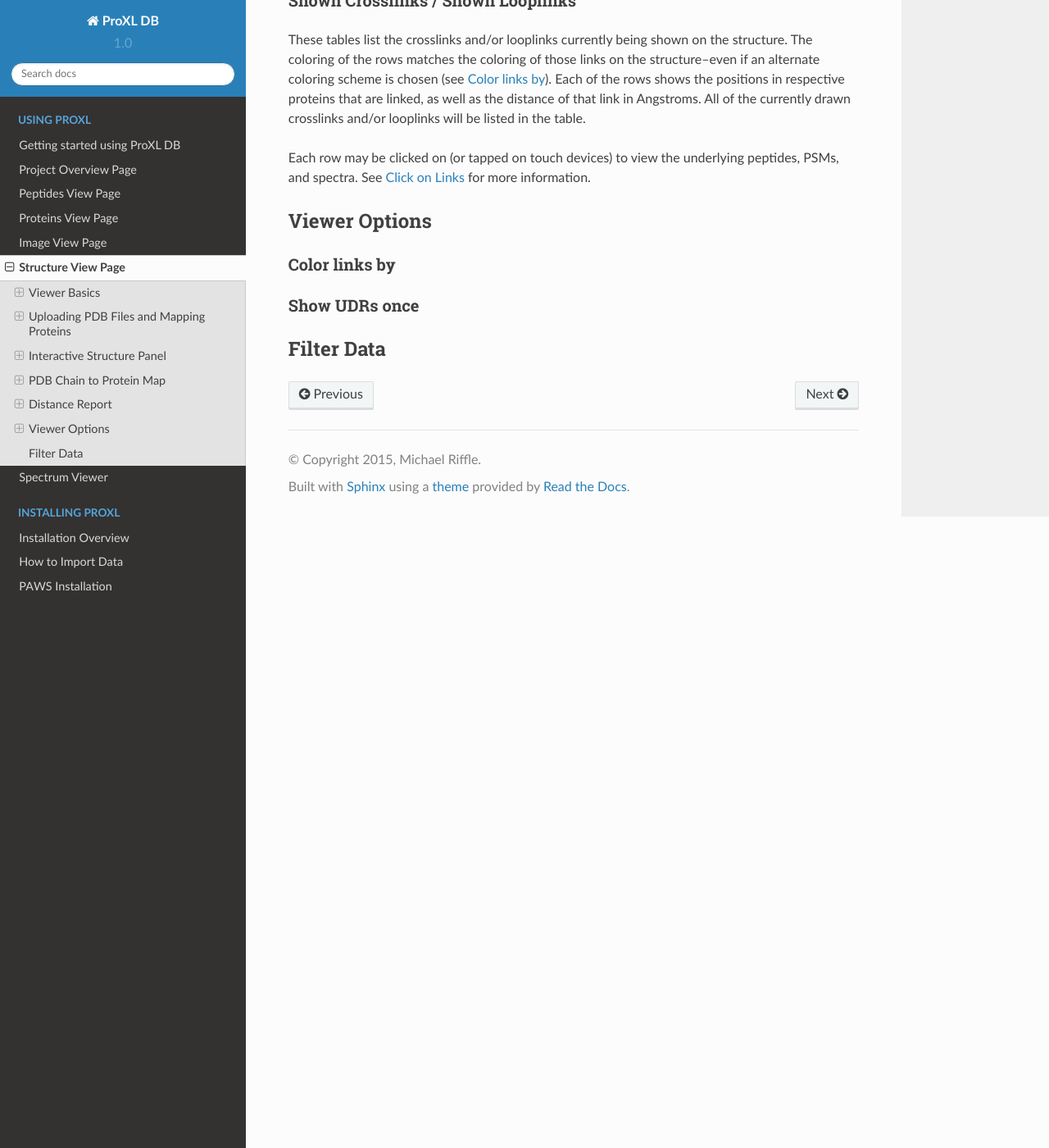
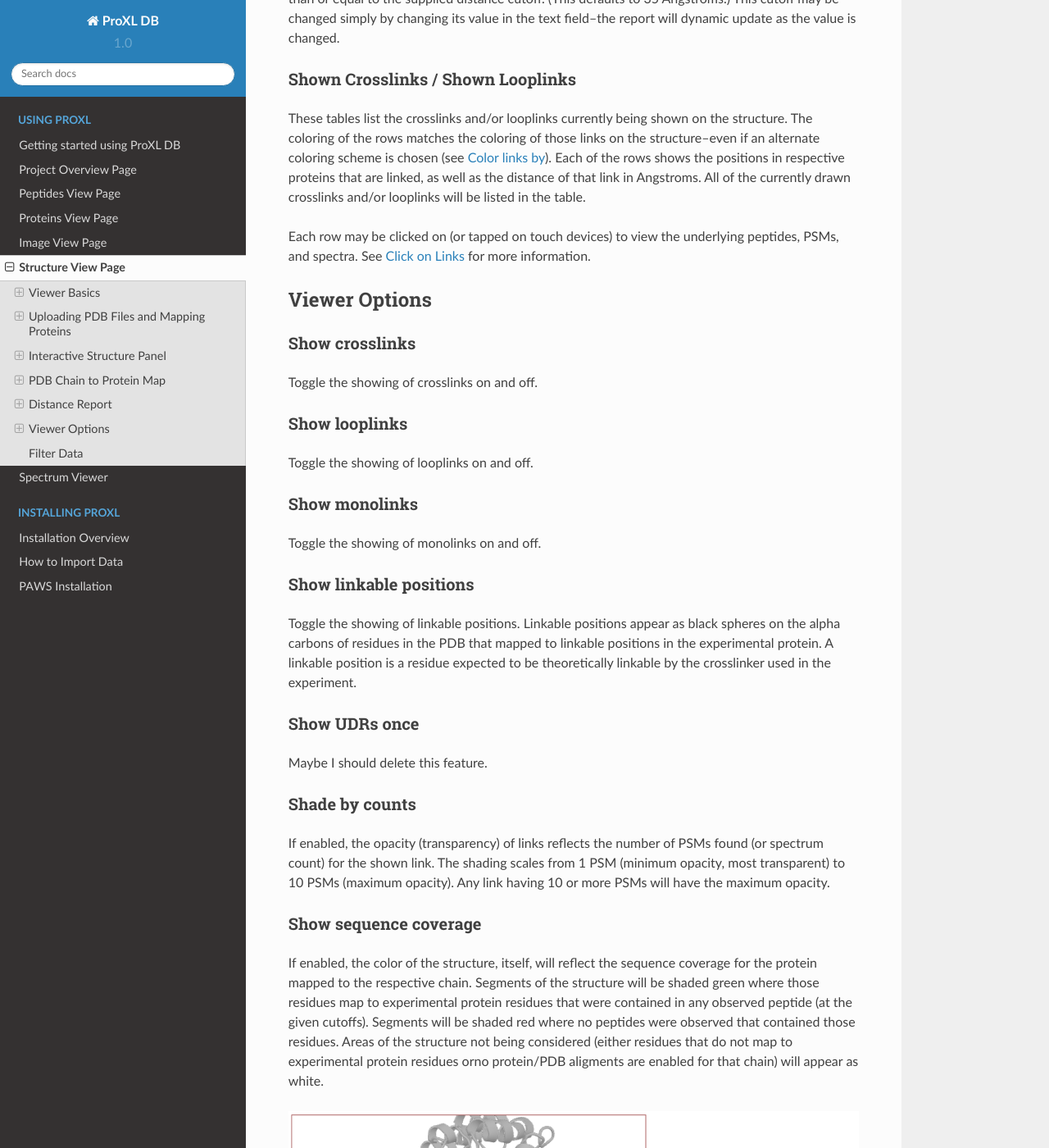
Before and after one commit to yeastrc/proxl-web-app, a Sphinx documentation site: the page built from docs/using/structure.rst, in a window 1280 px wide and 1400 px high, scrolled down 19851 px. Shown: the whole window at 82% size. Built offline with Sphinx 7.4.7 and the Read the Docs theme 2.0.0, drawn with Linux system fonts in a browser that asks for light colours; some of the changed text lies outside the part shown.

Commit message:
Further additions to structure viewer documentation.

```diff
--- a/docs/using/structure.rst
+++ b/docs/using/structure.rst
@@ -373,6 +373,9 @@ type that were mappable to the structure, 2) Shown Links, or the number and prop
 links that have distances less than or equal to a user-supplied distance cutoff, and 3) Shown Crosslinks/Shown Looplinks, which is
 a table of shown links and their distances
 
+Links are drawn (and distances measured) between alpha carbons from PDB residues mapped to the respective residues from the
+experimental protein. To learn more about this mapping, see :ref:`structure-mapping-residue-position-to-3D-label`.
+
 Total UDRs
 -------------------------
 UDR stands for "unique distance restraint." In ProXL, this is the name for a distinct position in a
@@ -401,16 +404,69 @@ spectra. See :ref:`structure-click-on-links-label` for more information.
 Viewer Options
 ============================
 
-.. _structure-color-option-label:
+Show crosslinks
+-------------------------
+Toggle the showing of crosslinks on and off.
 
-Color links by
+Show looplinks
 -------------------------
+Toggle the showing of looplinks on and off.
+
+Show monolinks
+-------------------------
+Toggle the showing of monolinks on and off.
+
+Show linkable positions
+-------------------------
+Toggle the showing of linkable positions. Linkable positions appear as black spheres on the alpha carbons
+of residues in the PDB that mapped to linkable positions in the experimental protein. A linkable position
+is a residue expected to be theoretically linkable by the crosslinker used in the experiment.
 
 .. _structure-show-UDRs-once-label:
 
 Show UDRs once
 -------------------------
+Maybe I should delete this feature.
 
+Shade by counts
+-------------------------
+If enabled, the opacity (transparency) of links reflects the number of PSMs found (or spectrum count) for the shown link. The shading scales from
+1 PSM (minimum opacity, most transparent) to 10 PSMs (maximum opacity). Any link having 10 or more PSMs will have the
+maximum opacity.
+
+Show sequence coverage
+-------------------------
+If enabled, the color of the structure, itself, will reflect the sequence coverage for the protein mapped to the respective chain. Segments of the structure
+will be shaded green where those residues map to experimental protein residues that were contained in any observed peptide (at the given cutoffs).
+Segments will be shaded red where no peptides were observed that contained those residues. Areas of the structure not being considered (either residues that do not
+map to experimental protein residues orno protein/PDB aligments are enabled for that chain) will appear as white.
+
+.. image:: /images/structure-sequence-coverage.png
+
+.. _structure-color-option-label:
+
+Color links by
+-------------------------
+This pull-down menu alters the coloring applied to the links. The three options are 1) Length (default), 2) Type, and 3) Search.
+
+Length (default)
+^^^^^^^^^^^^^^^^
+This option colors links based on their length.
+
+Type
+^^^^^^^^^^^^^^^^
+This option colors links based on their type--crosslink, looplink, or monolink.
+
+Search
+^^^^^^^^^^^^^^^^
+When merging multiple searches (maximum of 3), this option colors links based on which search(es) they were found in. This allows for a quick, structure-based
+comparison of results between searches.
+
+.. image:: /images/structure-color-by.png
+
+
+Render mode
+-------------------------
 
 Filter Data
 ============================
```
Also changed, not shown: docs/images/structure-color-by.png (added), docs/images/structure-sequence-coverage.png (added).
